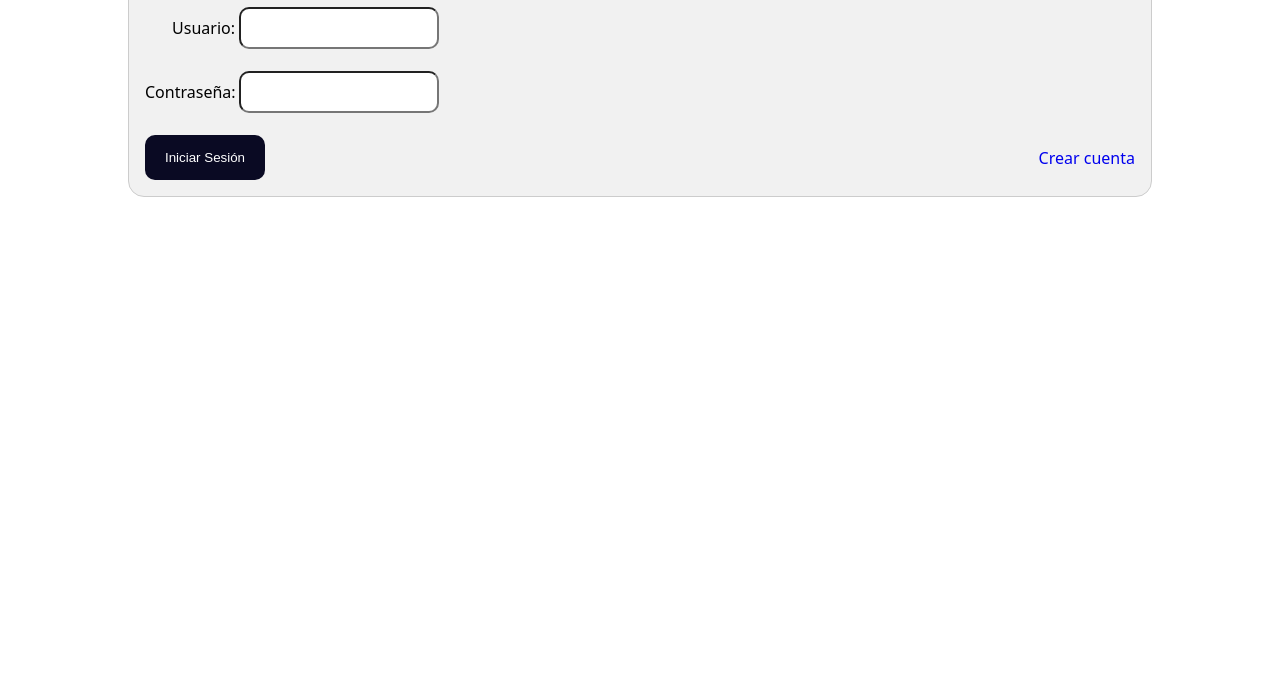
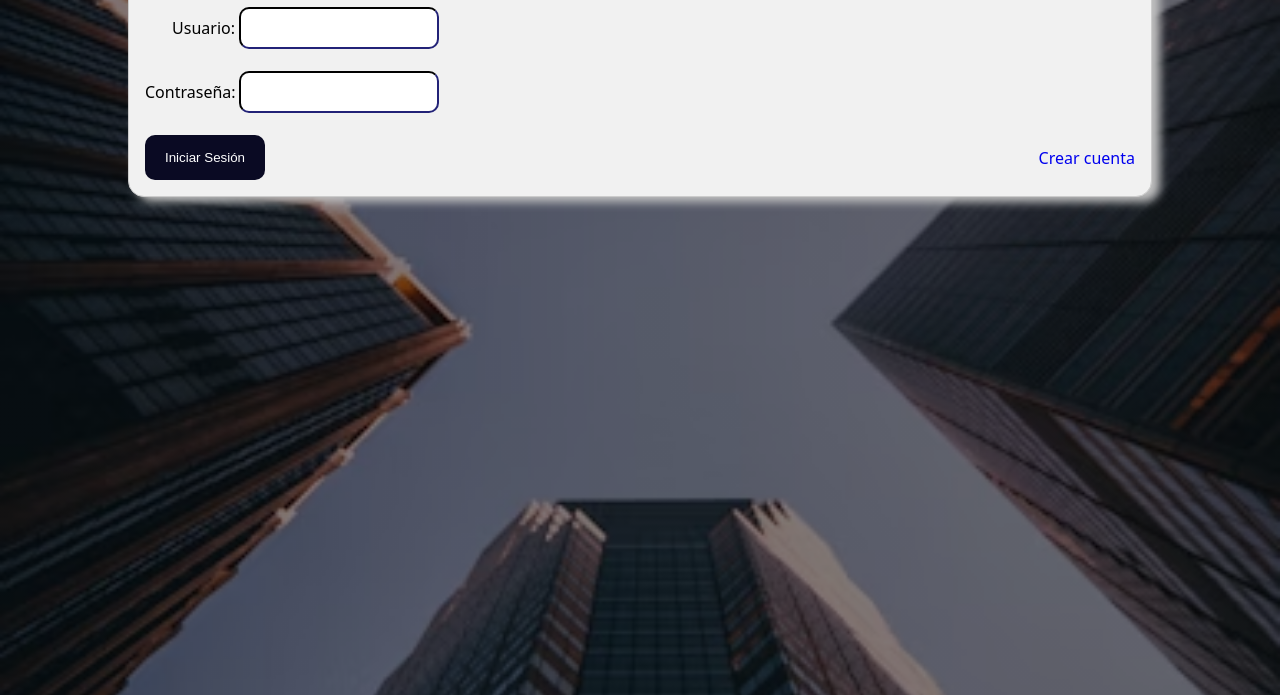
Before and after one commit to yahir140306/LoginRegistro, a plain HTML site: page index.html in a window 1280 px wide. Shown: the part 105-800 px from the top of the page. Drawn offline with Linux system fonts and the light colour scheme.

Commit message:
[UPD]: actualizar diseños del formulario

```diff
--- a/style.css
+++ b/style.css
@@ -7,6 +7,16 @@
 body {
   font-family: system-ui, -apple-system, BlinkMacSystemFont, "Segoe UI", Roboto,
     Oxygen, Ubuntu, Cantarell, "Open Sans", "Helvetica Neue", sans-serif;
+  background-image: linear-gradient(
+      0deg,
+      rgba(0, 0, 0, 0.5),
+      rgba(0, 0, 0, 0.5)
+    ),
+    url(./Images/fondo.avif);
+  background-repeat: no-repeat;
+  background-size: cover;
+  background-position: center center;
+  height: 100dvh;
 }
 
 nav {
@@ -22,6 +32,7 @@ form {
   border: 1px solid #ccc;
   background: #f1f1f1;
   border-radius: 1em;
+  box-shadow: 8px 5px 10px #c1c1c1;
 
   h2 {
     text-align: center;
@@ -41,6 +52,7 @@ form {
     border-radius: 10px;
     width: 200px;
     font: 1em system-ui;
+    border-color: #0a0a23;
   }
 }
 
```
